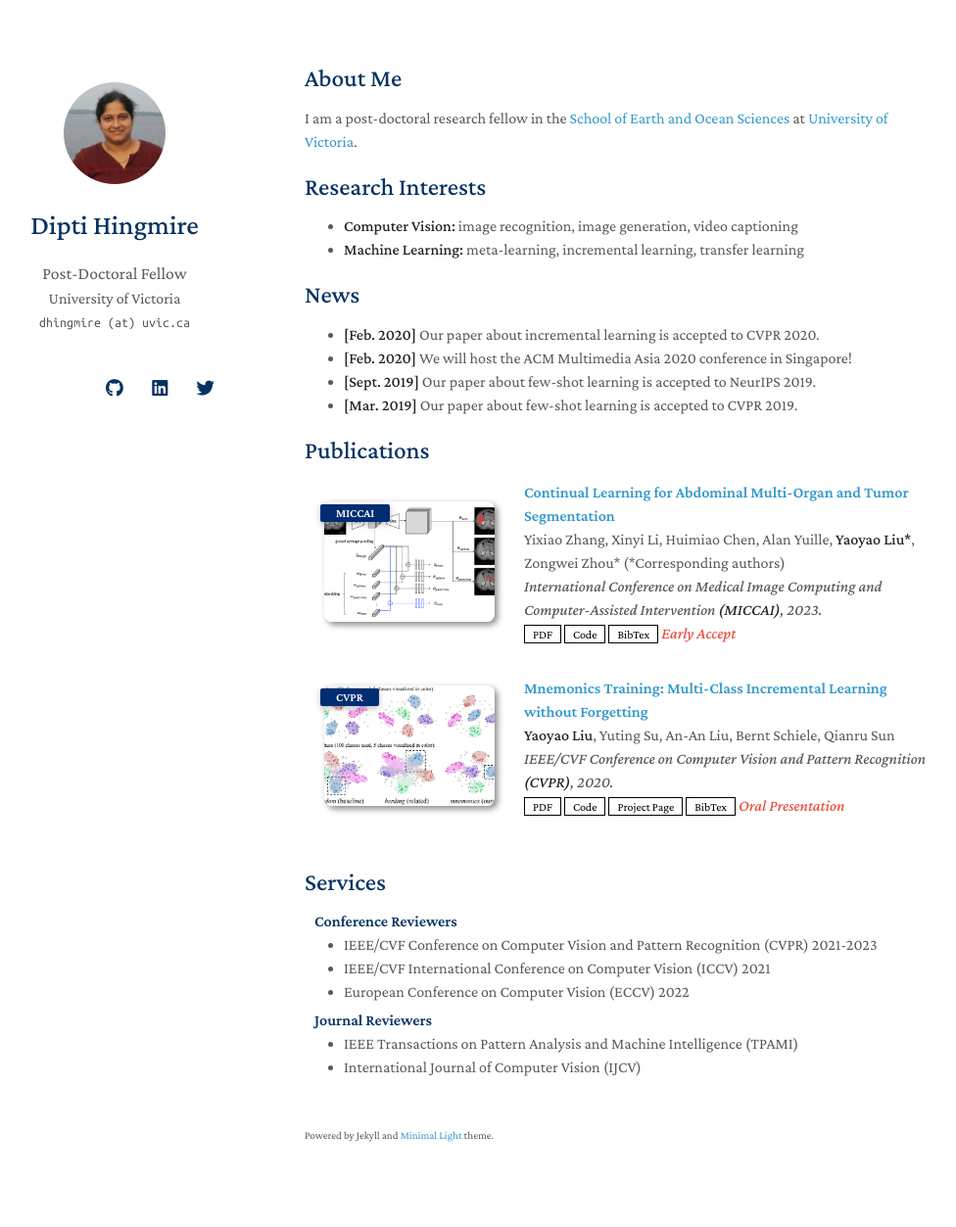
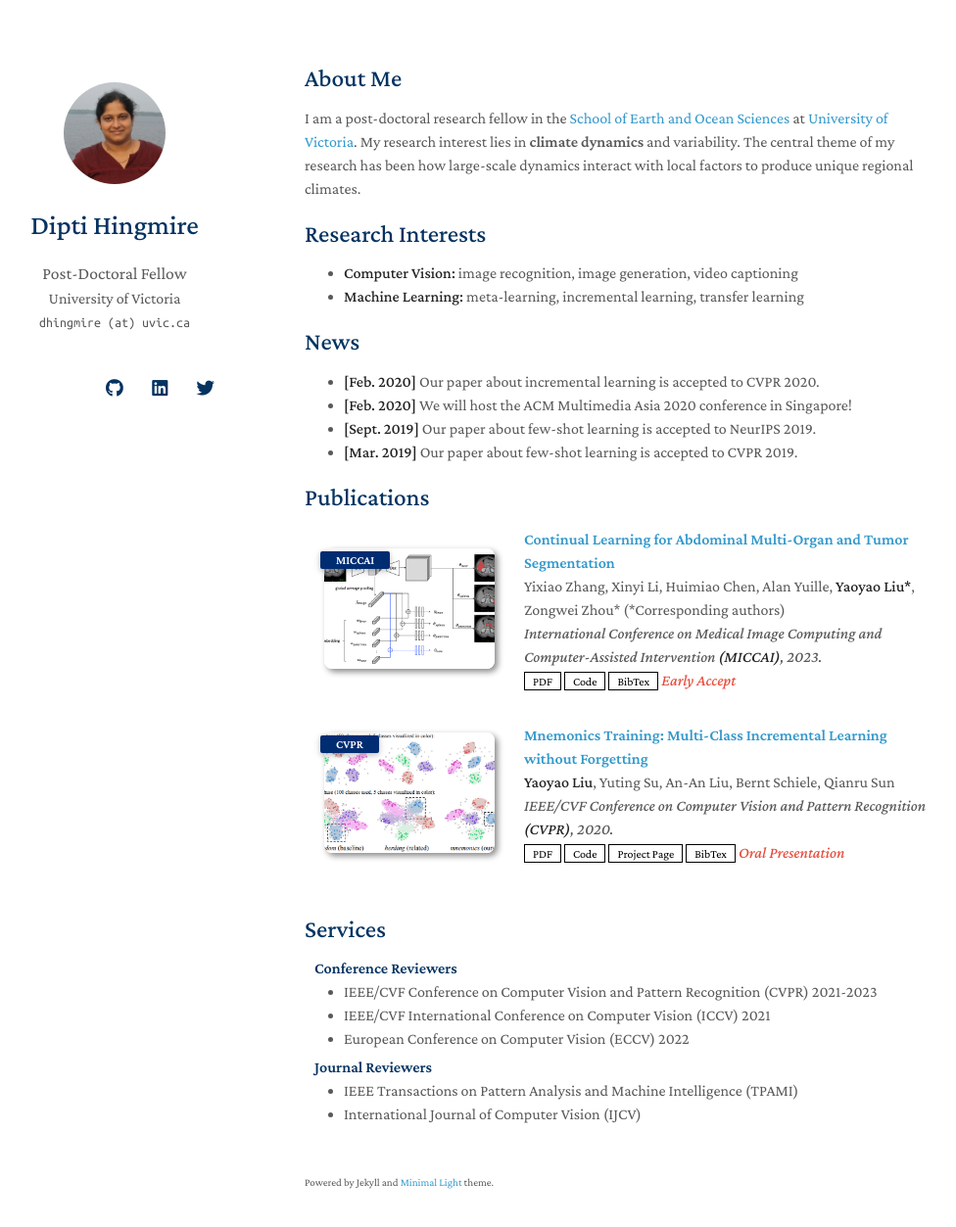
Before and after one commit to diptiSH/diptiSH.github.io, a Jekyll site: the page built from index.md, in a window 1280 px wide and 1288 px high. Shown: the top 1253 px of the window at 98% size, without its empty margins (159-1135 px from the left). Built offline with Jekyll 4.4.1, drawn with Linux system fonts in a browser that asks for light colours; nearby versions of some CDN libraries; a style sheet for code colours, icons or effects is not loaded; our own code applies the rules of GitHub Pages for plain Markdown files.

Commit message:
Update index.md

```diff
--- a/index.md
+++ b/index.md
@@ -5,6 +5,8 @@ layout: homepage
 ## About Me
 
 I am a post-doctoral research fellow in the <a href="https://www.uvic.ca/science/seos/index.php/">School of Earth and Ocean Sciences</a> at <a href="https://www.uvic.ca/">University of Victoria</a>.
+My research interest lies in <b> climate dynamics</b> and variability. The central theme of my research
+has been how large-scale dynamics interact with local factors to produce unique regional climates.
 
 
 
```
